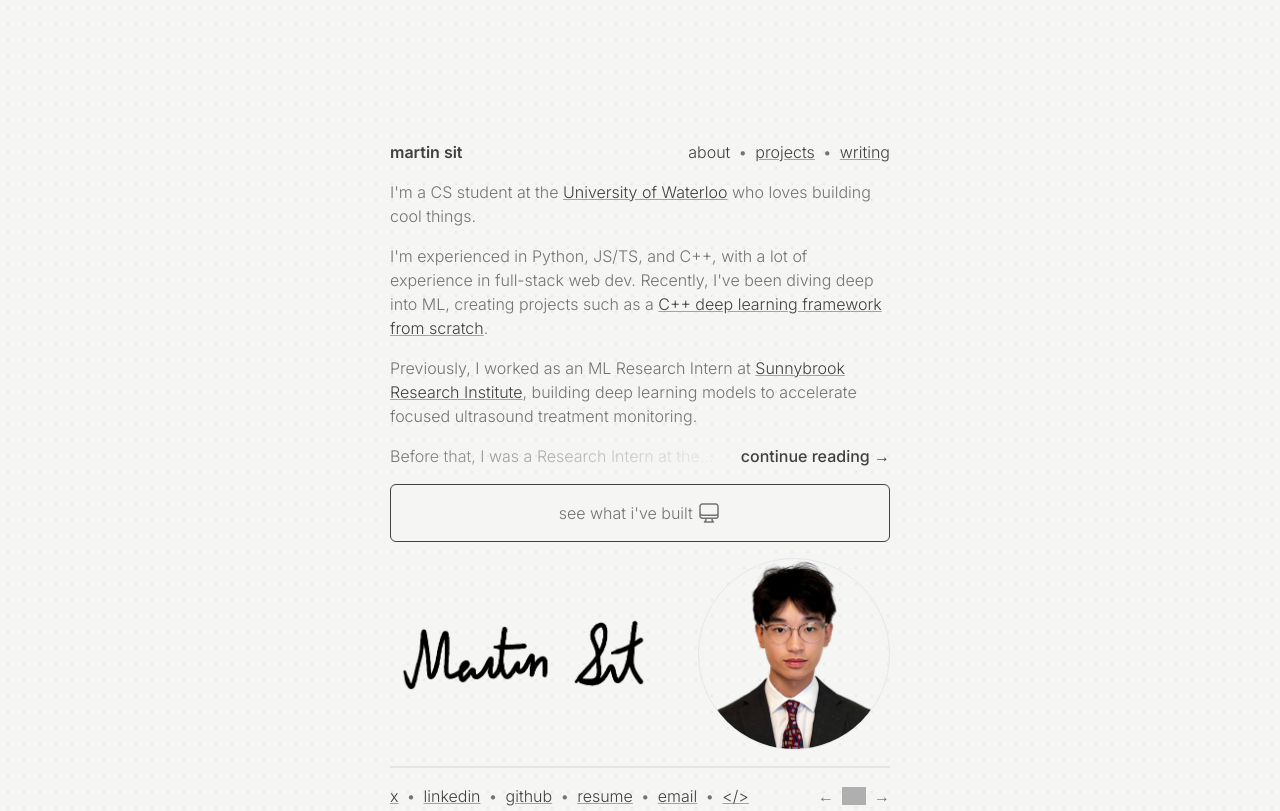
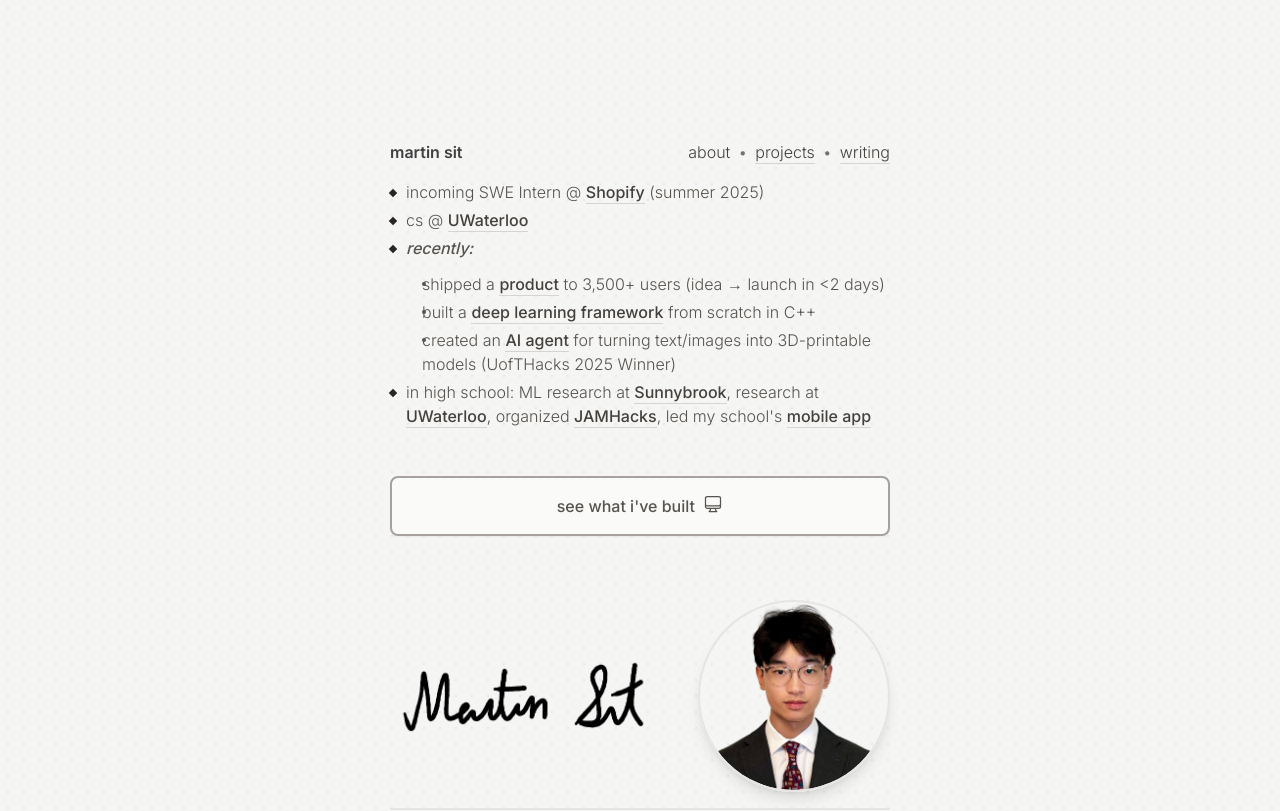
Before and after one commit to martin226/v2, a Next.js app: page / in a window 1280 px wide. Shown: the top 811 px of the page. Built offline with nearby package versions, Linux system fonts and the light colour scheme; grey boxes are pictures that could not be loaded.

Commit message:
feat: redesign

```diff
--- a/src/app/components/Link.js
+++ b/src/app/components/Link.js
@@ -1,30 +1,73 @@
+"use client";
+
 import NextLink from "next/link";
 
 export default function Link({
-  className,
+  className = "",
   href,
   isActive,
   isNextLink,
   children,
 }) {
-  return isNextLink ? (
-    <NextLink
-      href={href}
-      className={`${
-        !isActive && "underline hover:text-neutral-400"
-      } decoration-neutral-400 text-neutral-700 ${className}`}
-    >
-      {children}
-    </NextLink>
-  ) : (
-    <a
-      href={href}
-      target="_blank"
-      className={`${
-        !isActive && "underline hover:text-neutral-400"
-      } decoration-neutral-400 text-neutral-700 ${className}`}
-    >
-      {children}
-    </a>
+  const baseStyles = `
+    relative
+    inline-flex items-center
+    text-stone-700
+    transition-all duration-300
+    ${!isActive && `
+      after:absolute
+      after:left-0
+      after:bottom-0
+      after:h-[1px]
+      after:w-full
+      after:bg-stone-300
+      after:z-[1]
+      before:absolute
+      before:left-0
+      before:bottom-0
+      before:h-[1px]
+      before:w-full
+      before:bg-stone-800
+      before:opacity-0
+      before:z-[2]
+      hover:before:opacity-100
+      hover:text-stone-900
+      hover:before:[animation:sweep_2s_ease-in-out_infinite]
+    `}
+    ${className}
+  `.trim();
+
+  return (
+    <>
+      <style jsx global>{`
+        @keyframes sweep {
+          0% {
+            transform: scaleX(0);
+            transform-origin: left;
+          }
+          50% {
+            transform: scaleX(1);
+            transform-origin: left;
+          }
+          50.1% {
+            transform: scaleX(1);
+            transform-origin: right;
+          }
+          100% {
+            transform: scaleX(0);
+            transform-origin: right;
+          }
+        }
+      `}</style>
+      {isNextLink ? (
+        <NextLink href={href} className={baseStyles}>
+          {children}
+        </NextLink>
+      ) : (
+        <a href={href} target="_blank" rel="noopener noreferrer" className={baseStyles}>
+          {children}
+        </a>
+      )}
+    </>
   );
 }
--- a/src/app/page.js
+++ b/src/app/page.js
@@ -9,91 +9,87 @@ import { useState } from "react";
 import ComputerDesktop from "./components/icon/ComputerDesktop";
 
 export default function About() {
-  const [isExpanded, setIsExpanded] = useState(false);
   return (
-    <div className="flex flex-col gap-4">
-      <p>
-        I&apos;m a CS student at the{" "}
-        <Link href="https://uwaterloo.ca">University of Waterloo</Link> who
-        loves building cool things.
-      </p>
-      <p>
-        I&apos;m experienced in Python, JS/TS, and C++, with a lot of experience
-        in full-stack web dev. Recently, I&apos;ve been diving deep into ML,
-        creating projects such as a{" "}
-        <Link href="https://github.com/martin226/litenet">
-          C++ deep learning framework from scratch
-        </Link>
-        .
-      </p>
-      <p>
-        Previously, I worked as an ML Research Intern at{" "}
-        <Link href="https://sunnybrook.ca/research/">
-          Sunnybrook Research Institute
-        </Link>
-        , building deep learning models to accelerate focused ultrasound
-        treatment monitoring.
-      </p>
-      {!isExpanded ? (
-        <div className="flex flex-row justify-between">
-          <span className="text-transparent bg-gradient-to-r bg-clip-text from-neutral-500 to-transparent line-clamp-1">
-            Before that, I was a Research Intern at the University of Waterloo
-            &hellip;{" "}
+    <div className="flex flex-col gap-12 max-w-2xl mx-auto">
+      <ul className="grid gap-1 text-base">
+        <li className="group flex items-start gap-4 pl-4 relative hover:translate-x-1 transition-transform duration-200">
+          <div className="absolute left-0 top-[10px] w-[6px] h-[6px] bg-stone-800 rotate-45 transform transition-all duration-300 group-hover:rotate-90 group-hover:scale-110" />
+          <span className="text-stone-600">
+            incoming SWE Intern @ {" "}
+            <Link href="https://shopify.com" className="font-medium">
+              Shopify
+            </Link> (summer 2025)
           </span>
-          <button
-            className="text-neutral-700 font-medium text-right whitespace-nowrap"
-            onClick={() => setIsExpanded(true)}
-          >
-            continue reading →
-          </button>
-        </div>
-      ) : (
-        <>
-          <p>
-            Before that, I was a Research Intern at the University of Waterloo
-            under the guidance of{" "}
-            <Link href="https://cs.uwaterloo.ca/~dbarrada/">
-              Professor Diogo Barradas
+        </li>
+        <li className="group flex items-start gap-4 pl-4 relative hover:translate-x-1 transition-transform duration-200">
+          <div className="absolute left-0 top-[10px] w-[6px] h-[6px] bg-stone-800 rotate-45 transform transition-all duration-300 group-hover:rotate-90 group-hover:scale-110" />
+          <span className="text-stone-600">
+            cs @ {" "}
+            <Link href="https://uwaterloo.ca" className="font-medium">
+              UWaterloo
             </Link>
-            , building systems to advance censorship-resistant Internet
-            communications.
-          </p>
-          <p>
-            In high school, I led the{" "}
-            <Link href="https://app.staugustinechs.ca">
-              App Development Team
-            </Link>{" "}
-            and grew our mobile app to hundreds of monthly active users. I
-            developed our high school&apos;s{" "}
-            <Link href="https://staugustinechs.ca">website</Link> (and{" "}
-            <Link href="https://app.staugustinechs.ca">
-              mobile app&apos;s website
-            </Link>{" "}
-            too).
-          </p>
-          <p>
-            I was also an organizer of{" "}
-            <Link href="https://www.jamhacks.ca">JAMHacks</Link>, Canada&apos;s
-            largest high school hackathon. I was the head of the Web/Tech team,
-            where among other things, I spearheaded the development of the event
-            website and dashboard used by hundreds of participants.
-          </p>
-          <button
-            className="text-neutral-700 font-medium text-left"
-            onClick={() => setIsExpanded(false)}
-          >
-            ← show less
-          </button>
-        </>
-      )}
+          </span>
+        </li>
+        <li className="group flex flex-col gap-3 pl-4 relative hover:translate-x-1 transition-transform duration-200">
+          <div className="absolute left-0 top-[10px] w-[6px] h-[6px] bg-stone-800 rotate-45 transform transition-all duration-300 group-hover:rotate-90 group-hover:scale-110" />
+          <span className="text-stone-600 italic font-medium">recently:</span>
+          <ul className="grid gap-1 pl-4">
+            <li className="relative flex items-start gap-4 group/item">
+              <div className="absolute left-0 top-[10px] w-[4px] h-[4px] bg-stone-600 rounded-full transition-all duration-300 group-hover/item:scale-150" />
+              <span className="text-stone-600">
+                shipped a{" "}
+                <Link href="https://jakesresu.me" className="font-medium">
+                  product
+                </Link>{" "}
+                to 3,500+ users (idea → launch in &lt;2 days)
+              </span>
+            </li>
+            <li className="relative flex items-start gap-4 group/item">
+              <div className="absolute left-0 top-[10px] w-[4px] h-[4px] bg-stone-600 rounded-full transition-all duration-300 group-hover/item:scale-150" />
+              <span className="text-stone-600">
+                built a{" "}
+                <Link href="https://github.com/martin226/litenet" className="font-medium">
+                  deep learning framework
+                </Link>{" "}
+                from scratch in C++
+              </span>
+            </li>
+            <li className="relative flex items-start gap-4 group/item">
+              <div className="absolute left-0 top-[10px] w-[4px] h-[4px] bg-stone-600 rounded-full transition-all duration-300 group-hover/item:scale-150" />
+              <span className="text-stone-600">
+                created an <Link href="https://github.com/martin226/twirl" className="font-medium">AI agent</Link> for turning text/images into 3D-printable models (UofTHacks 2025 Winner)
+              </span>
+            </li>
+          </ul>
+        </li>
+        <li className="group flex items-start gap-4 pl-4 relative hover:translate-x-1 transition-transform duration-200">
+          <div className="absolute left-0 top-[10px] w-[6px] h-[6px] bg-stone-800 rotate-45 transform transition-all duration-300 group-hover:rotate-90 group-hover:scale-110" />
+          <span className="text-stone-600">
+            in high school: ML research at{" "}
+            <Link href="https://sunnybrook.ca/research/" className="font-medium">
+              Sunnybrook
+            </Link>, research at{" "}
+            <Link href="https://cs.uwaterloo.ca/~dbarrada/" className="font-medium">
+              UWaterloo
+            </Link>, organized{" "}
+            <Link href="https://www.jamhacks.ca/" className="font-medium">
+              JAMHacks
+            </Link>, led my school's <Link href="https://app.staugustinechs.ca/" className="font-medium">
+              mobile app
+            </Link>
+          </span>
+        </li>
+      </ul>
+
       <NextLink
         href="/projects"
-        className="text-center py-4 rounded-md border border-stone-700 hover:bg-stone-700 hover:text-neutral-200 bg-stone-100 text-neutral-500 transform transition-all duration-300"
+        className="text-center py-4 px-6 rounded-lg border-2 border-stone-400 hover:bg-stone-800 hover:text-white bg-stone-50 text-stone-600 transform transition-all duration-300 font-medium hover:scale-[1.02] active:scale-[0.98] shadow-sm hover:shadow-md"
       >
         see what i&apos;ve built{" "}
-        <ComputerDesktop className="size-6 inline align-top" />
+        <ComputerDesktop className="size-5 inline align-top ml-1 transition-transform group-hover:rotate-3" />
       </NextLink>
-      <div className="flex justify-between">
+
+      <div className="flex justify-between mt-4">
         <div className="relative flex-1">
           <Image
             src={Signature}
@@ -102,7 +98,7 @@ export default function About() {
             className="object-contain"
           />
         </div>
-        <div className="w-48 h-48 relative rounded-full border">
+        <div className="w-48 h-48 relative rounded-full border-2 border-stone-200 shadow-lg overflow-hidden">
           <Image
             src={Headshot}
             alt="Martin Sit Headshot"
```
